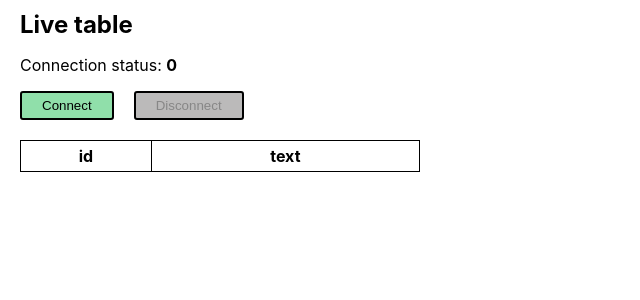
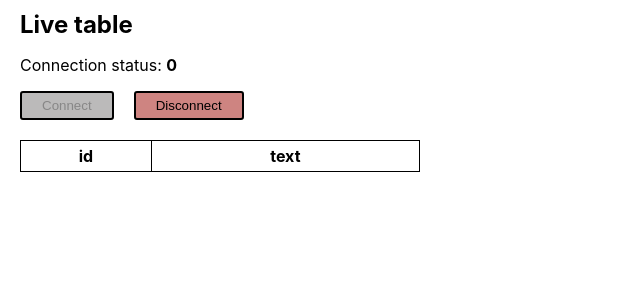
Before and after one commit to kaa-it/websocket-livetable-client, a React (Create React App) app: page / in a window 1280 px wide. Shown: the top 300 px of the page, without its empty margins (0-640 px from the left). Built offline with nearby package versions, Linux system fonts and the light colour scheme.

Commit message:
fix: buttons

```diff
--- a/src/components/app/app.tsx
+++ b/src/components/app/app.tsx
@@ -27,12 +27,12 @@ const App = () => {
       <div>
         <button
           className="app__button app__button--connect"
-          disabled={isDisconnected}>
+          disabled={!isDisconnected}>
             Connect
         </button>
         <button
           className="app__button app__button--disconnect"
-          disabled={!isDisconnected}>
+          disabled={isDisconnected}>
             Disconnect
         </button>
       </div>
```
